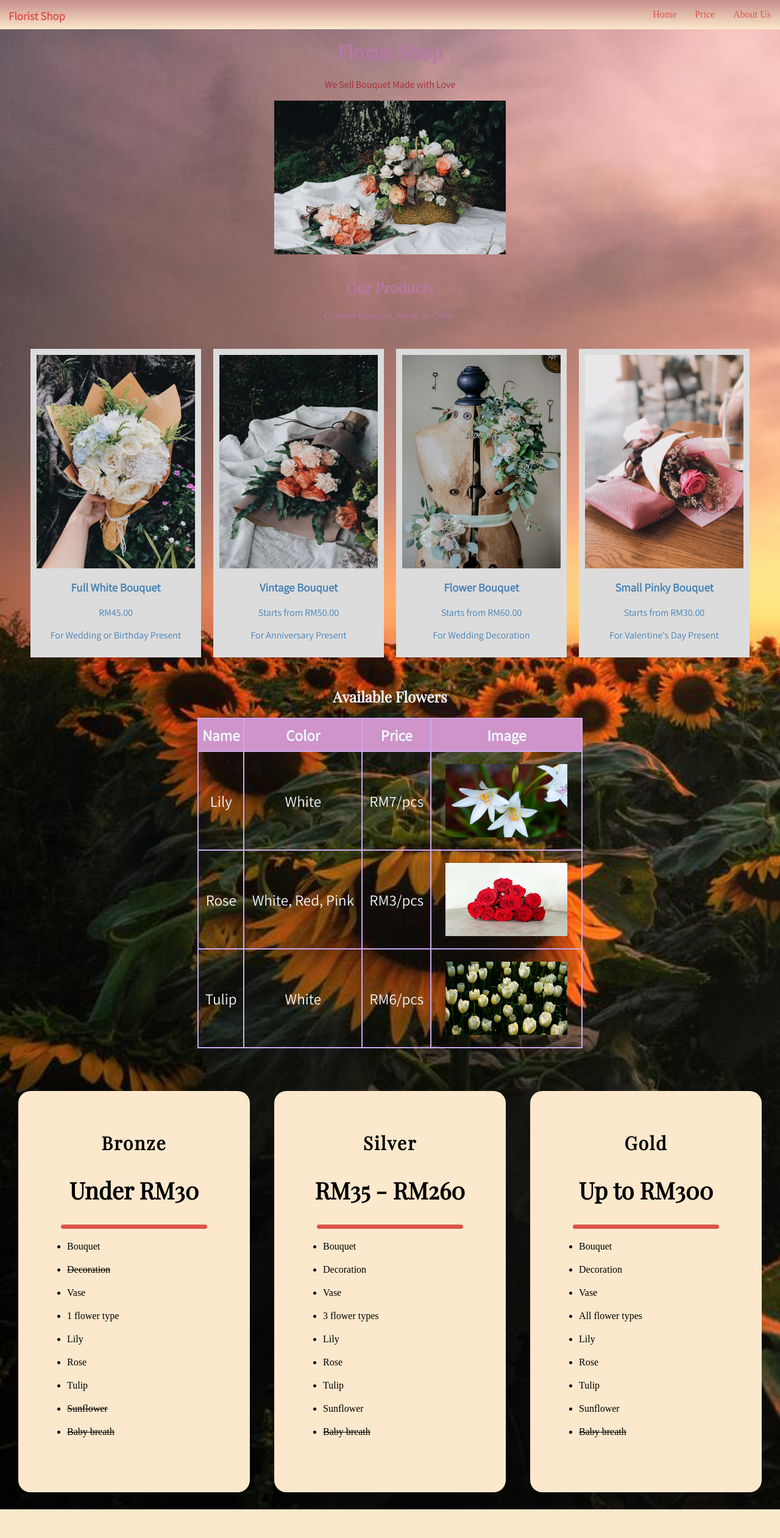
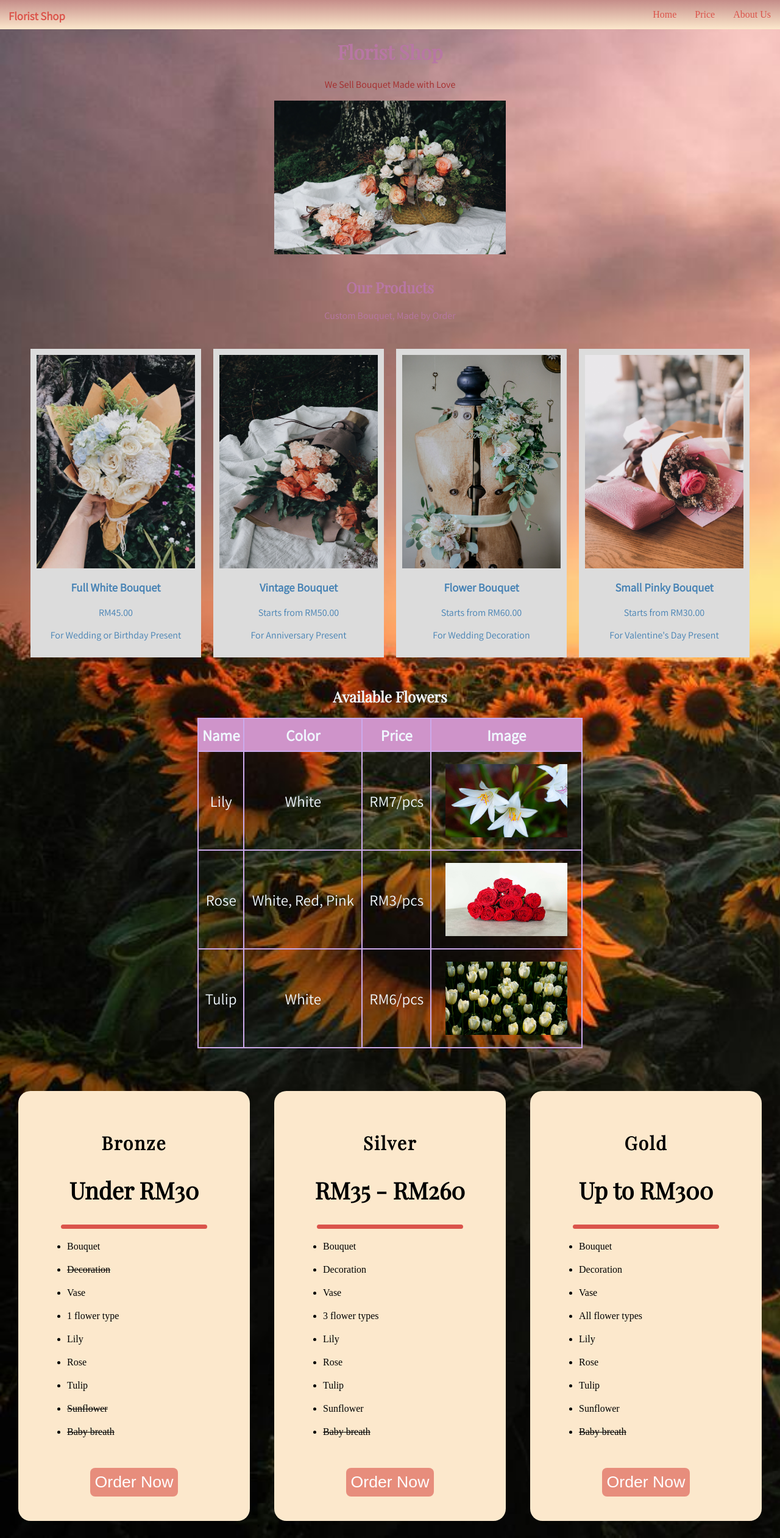
Before and after one commit to zhafranzainal/basic_web, a PHP site: page / in a window 1280 px wide. Shown: the whole page at 61% size. Before the commit the page ends 2475 px from the top, so only its background shows below. Run offline with PHP 8.4, Linux system fonts and the light colour scheme.

Commit message:
Add purchase button in each pricing card

```diff
--- a/Meeting 5 - List & Button on Pricing Table/florist-shop/index.html
+++ b/Meeting 5 - List & Button on Pricing Table/florist-shop/index.html
@@ -151,6 +151,8 @@
                         <li><del>Baby breath</del></li>
                     </ul>
 
+                    <button>Order Now</button>
+
                 </div>
 
                 <div class="tab">
@@ -177,6 +179,8 @@
                         <li>Sunflower</li>
                         <li><del>Baby breath</del></li>
                     </ul>
+
+                    <button>Order Now</button>
 
                 </div>
 
@@ -205,6 +209,8 @@
                         <li><del>Baby breath</del></li>
                     </ul>
 
+                    <button>Order Now</button>
+
                 </div>
 
             </div>
--- a/Meeting 5 - List & Button on Pricing Table/florist-shop/styles.css
+++ b/Meeting 5 - List & Button on Pricing Table/florist-shop/styles.css
@@ -183,3 +183,18 @@ hr {
     border-radius: 50px;
     margin-top: 20px;
 }
+
+button {
+    background-color: rgba(219, 85, 75, 0.616);
+    border-radius: 8px;
+    color: white;
+    padding: 8px;
+    border: none;
+    font-size: 20pt;
+}
+
+button:hover {
+    transform: scale(1.2, 1.2);
+    background-color: rgb(219, 85, 75);
+    cursor: pointer;
+}
```
